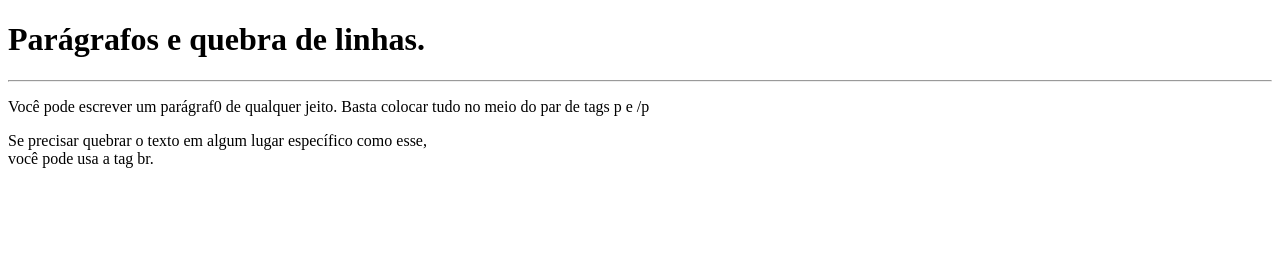
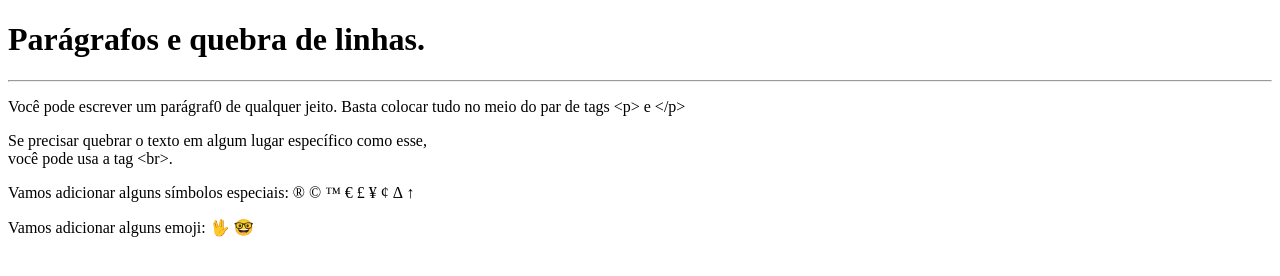
Before and after one commit to wesleimonteiro/Inicializando, a plain HTML site: page Primeiro-projeto/ex003/index.html in a window 1280 px wide. Drawn offline with Linux system fonts and the light colour scheme.

Commit message:
Confirmar em "main"

```diff
--- a/Primeiro-projeto/ex003/index.html
+++ b/Primeiro-projeto/ex003/index.html
@@ -10,9 +10,14 @@
 <body>
     <h1>Parágrafos e quebra de linhas.</h1>
     <hr>
-    <p>Você pode escrever um parágraf0 de qualquer jeito. Basta colocar tudo no meio do par de tags p e /p
+    <p>Você pode escrever um parágraf0 de qualquer jeito. Basta colocar tudo no meio do par de tags &lt;p&gt; e &lt;/p&gt;
+        <!-- Less than (maior que) "&lt;" \ Greater than (Maior que) "&gt;"-->
     </p>
-    <p>Se precisar quebrar o texto em algum lugar específico como esse, <br> você pode usa a tag br.
+    <p>Se precisar quebrar o texto em algum lugar específico como esse, <br> você pode usa a tag &lt;br&gt;.
+    </p>
+    <p>Vamos adicionar alguns símbolos especiais: &reg; &copy; &trade; &euro; &pound; &yen; &cent; &Delta; &uparrow;
+    </p>
+    <p>Vamos adicionar alguns emoji: &#x1F596; &#x1F913;
     </p>
 </body>
 
```
